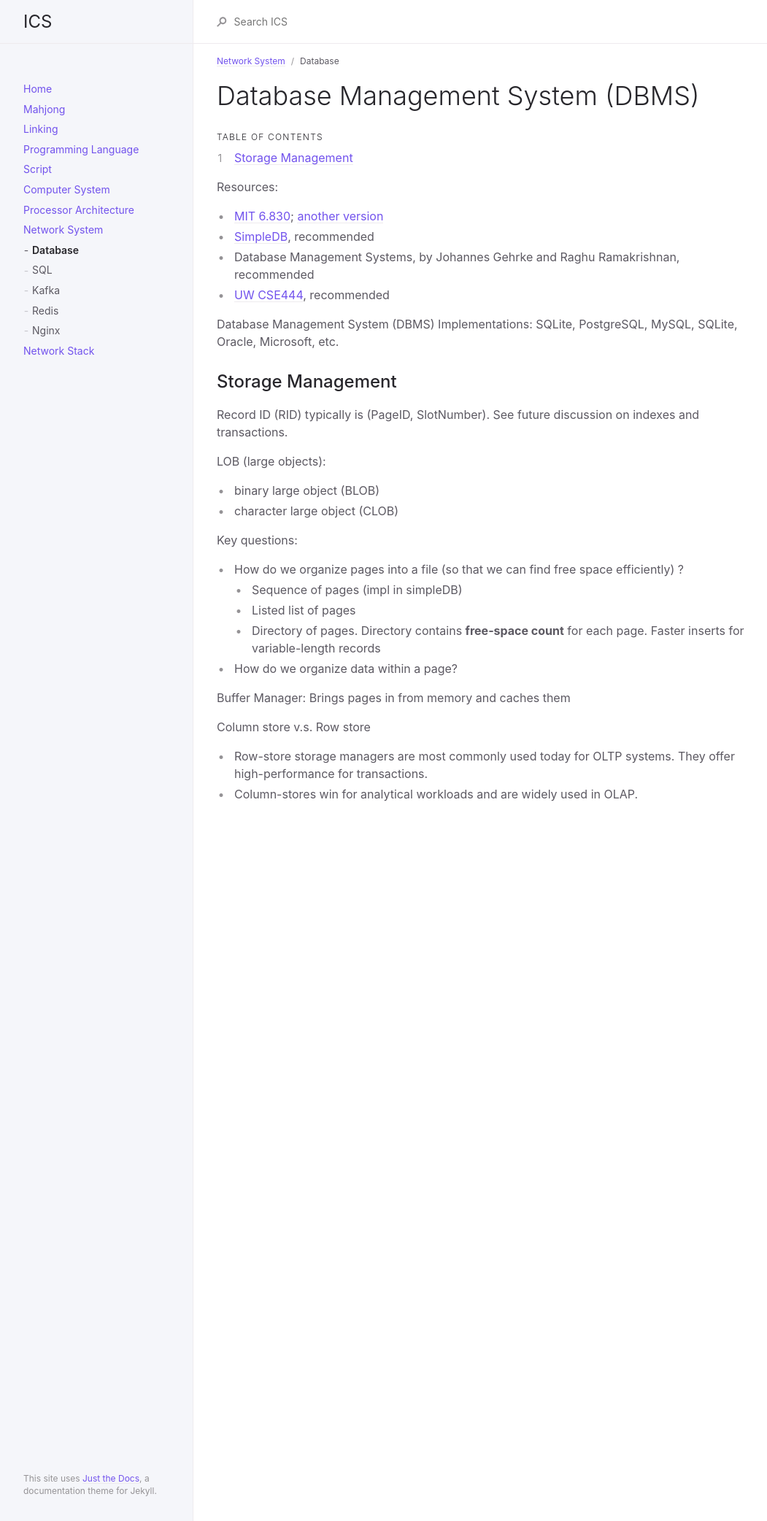
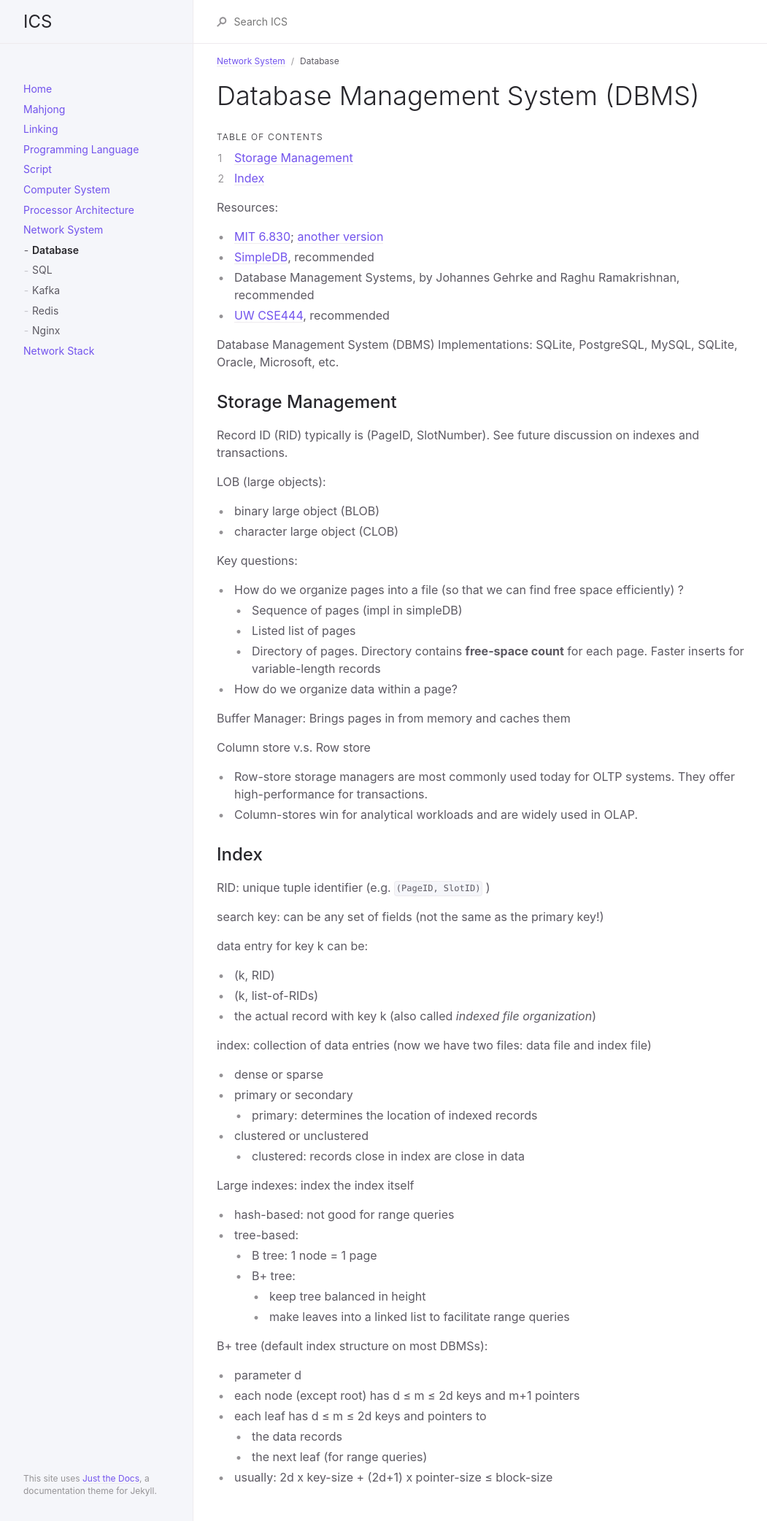
Before and after one commit to wongsingfo/comp-sys, a Jekyll site: the page built from docs/net-sys/db.md, in a window 1280 px wide. Shown: the whole page at 73% size, without its empty margins (107-1158 px from the left). Built offline with Jekyll 4.4.1, drawn with Linux system fonts in a browser that asks for light colours.

Commit message:
[update] database -- index

```diff
--- a/docs/net-sys/db.md
+++ b/docs/net-sys/db.md
@@ -48,3 +48,41 @@ Column store v.s. Row store
 
 - Row-store storage managers are most commonly used today for OLTP systems. They offer high-performance for transactions.
 - Column-stores win for analytical workloads and are widely used in OLAP.
+
+## Index
+
+RID: unique tuple identifier (e.g. `(PageID, SlotID)` )
+
+search key: can be any set of fields (not the same as the primary key!)
+
+data entry for key k can be:
+
+- (k, RID)
+- (k, list-of-RIDs)
+- the actual record with key k (also called _indexed file organization_)
+
+index: collection of data entries (now we have two files: data file and index file)
+
+- dense or sparse
+- primary or secondary
+  - primary: determines the location of indexed records
+- clustered or unclustered
+  - clustered: records close in index are close in data
+
+Large indexes: index the index itself
+
+- hash-based: not good for range queries
+- tree-based:
+  - B tree: 1 node = 1 page
+  - B+ tree:
+    - keep tree balanced in height
+    - make leaves into a linked list to facilitate range queries
+
+B+ tree (default index structure on most DBMSs):
+
+- parameter d
+- each node (except root) has d ≤ m ≤ 2d keys and m+1 pointers
+- each leaf has d ≤ m ≤ 2d keys and pointers to
+  - the data records
+  - the next leaf (for range queries)
+- usually:  2d x key-size + (2d+1) x pointer-size ≤ block-size
```
